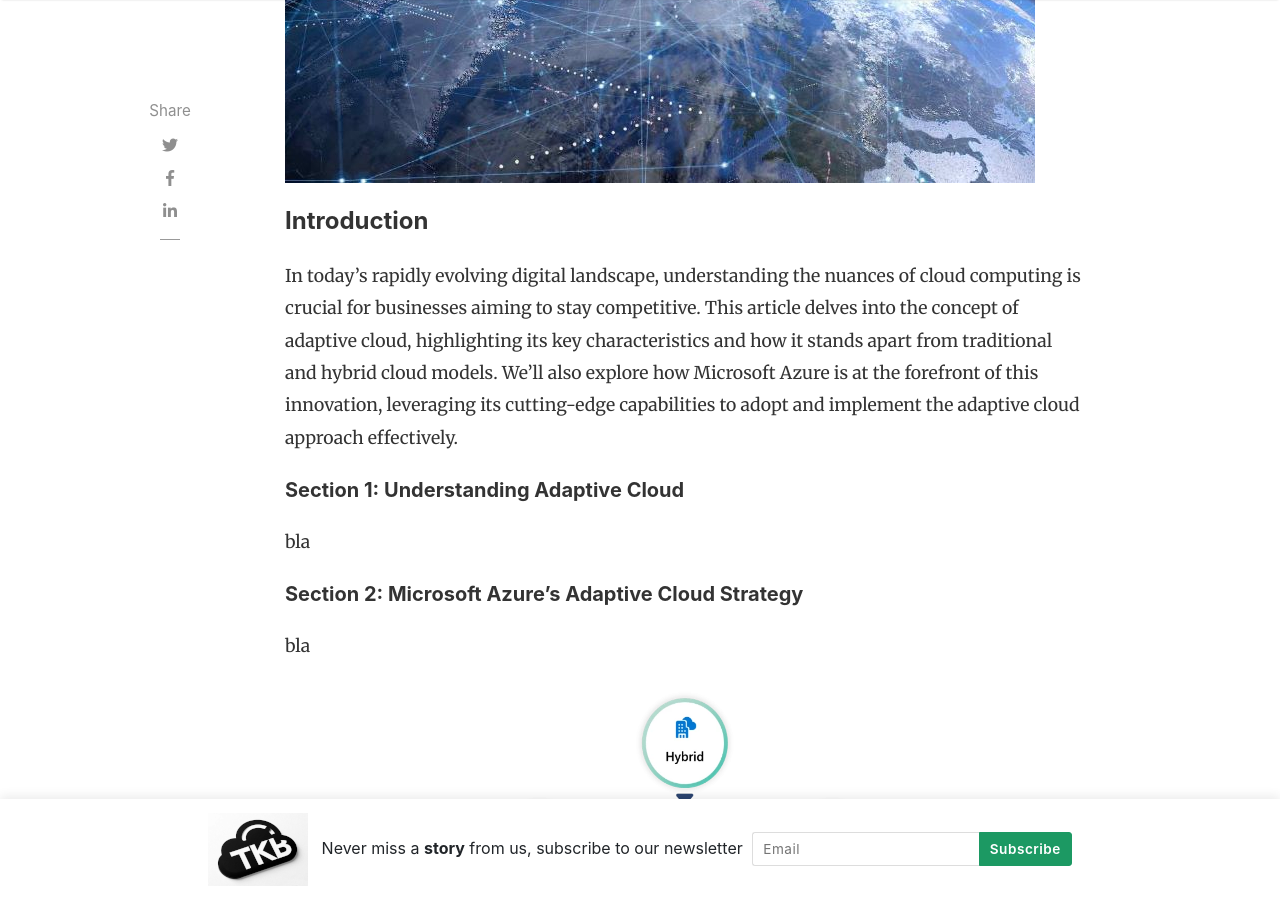
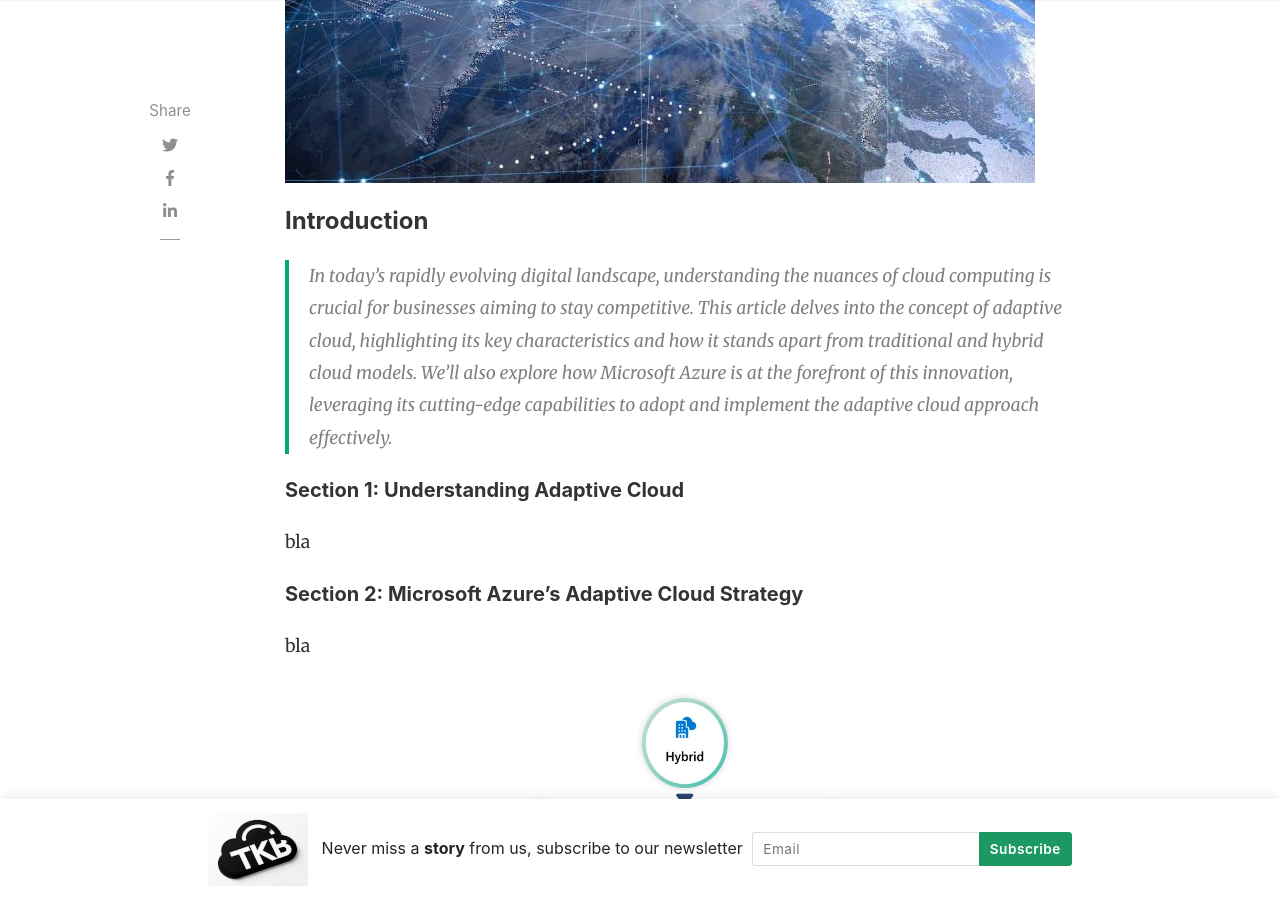
Before and after one commit to mcoutanche/github.io, a Jekyll site: the page built from _posts/2025-01-29-adaptive-cloud.md, in a window 1280 px wide and 900 px high, scrolled down 780 px. Built offline with Jekyll 4.4.1, drawn with Linux system fonts in a browser that asks for light colours; nearby versions of some CDN libraries; comment, search, counter and statistics services are not loaded.

```diff
--- a/_posts/2025-01-29-adaptive-cloud.md
+++ b/_posts/2025-01-29-adaptive-cloud.md
@@ -13,7 +13,7 @@ rating: 4.5
 
 #### Introduction
 
-In today's rapidly evolving digital landscape, understanding the nuances of cloud computing is crucial for businesses aiming to stay competitive. This article delves into the concept of adaptive cloud, highlighting its key characteristics and how it stands apart from traditional and hybrid cloud models. We'll also explore how Microsoft Azure is at the forefront of this innovation, leveraging its cutting-edge capabilities to adopt and implement the adaptive cloud approach effectively.
+> In today's rapidly evolving digital landscape, understanding the nuances of cloud computing is crucial for businesses aiming to stay competitive. This article delves into the concept of adaptive cloud, highlighting its key characteristics and how it stands apart from traditional and hybrid cloud models. We'll also explore how Microsoft Azure is at the forefront of this innovation, leveraging its cutting-edge capabilities to adopt and implement the adaptive cloud approach effectively.
 
 ##### Section 1: Understanding Adaptive Cloud
 bla
```
